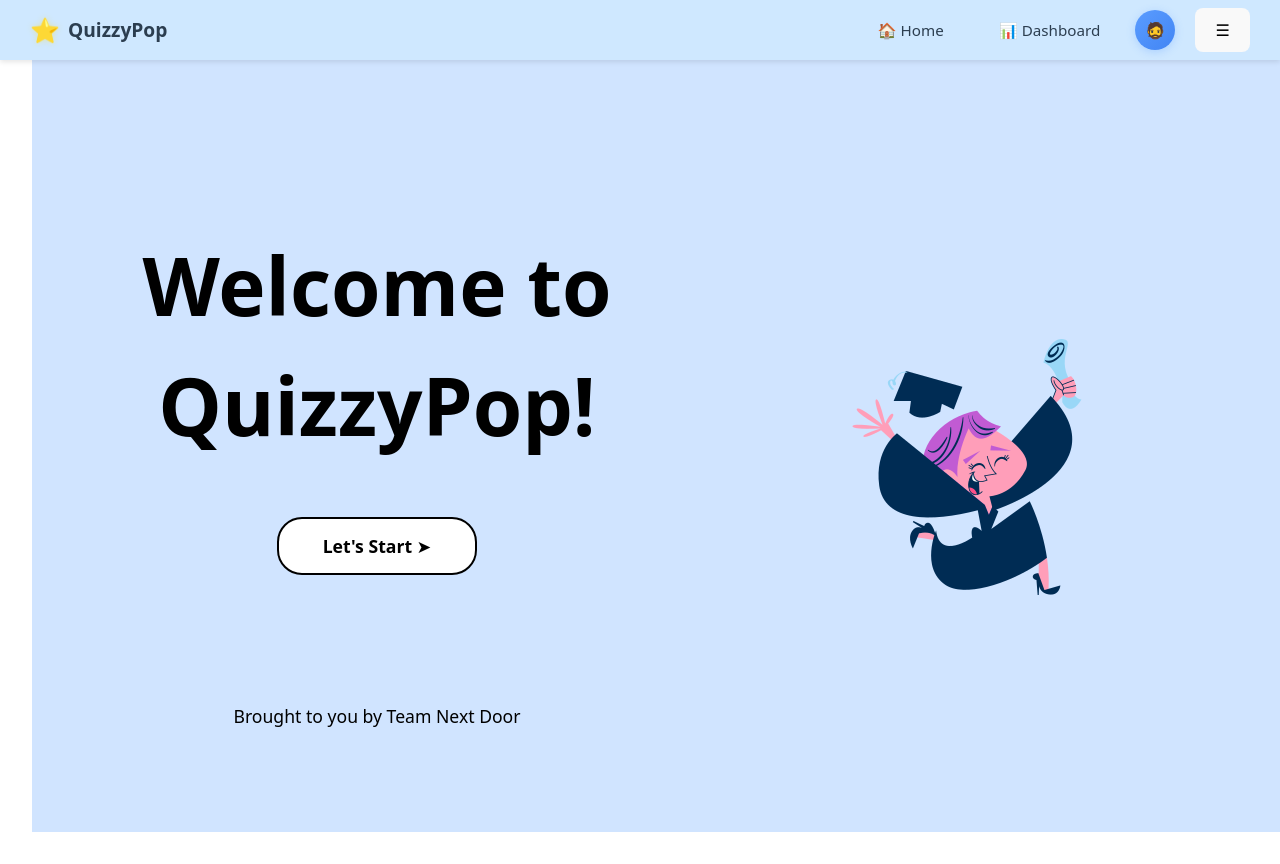
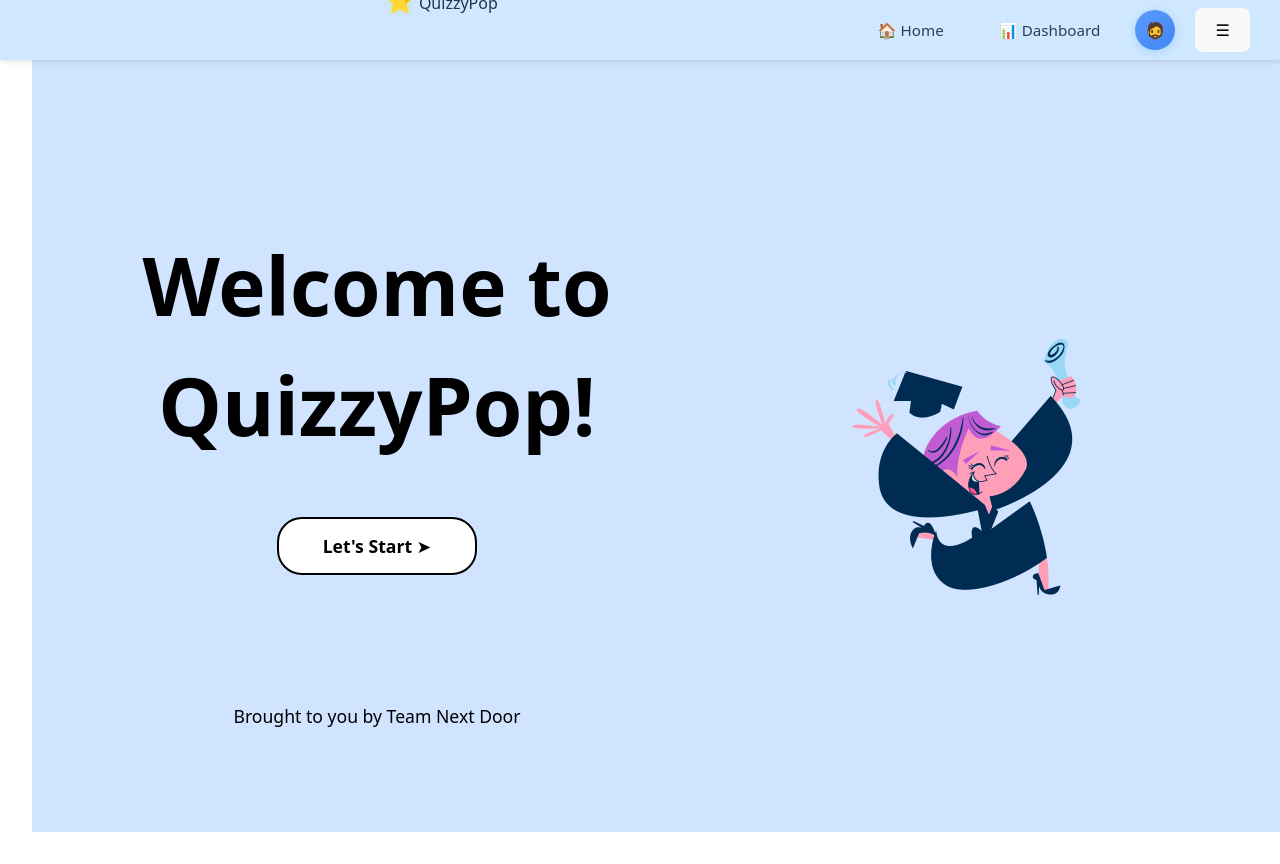
Before and after one commit to GraceHuang-CS/QuizzyPop, a React (Vite) app in the folder frontend/: page / in a window 1280 px wide. Shown: the top 864 px of the page. Built offline with nearby package versions, Linux system fonts and the light colour scheme; no server answers.

Commit message:
changed nav bar css logo classname

```diff
--- a/frontend/src/styles/cpns/NavBar.css
+++ b/frontend/src/styles/cpns/NavBar.css
@@ -20,7 +20,7 @@
   flex: 1;
 }
 
-.logo {
+.nav-logo {
   font-weight: bold;
   display: flex;
   align-items: center;
```
